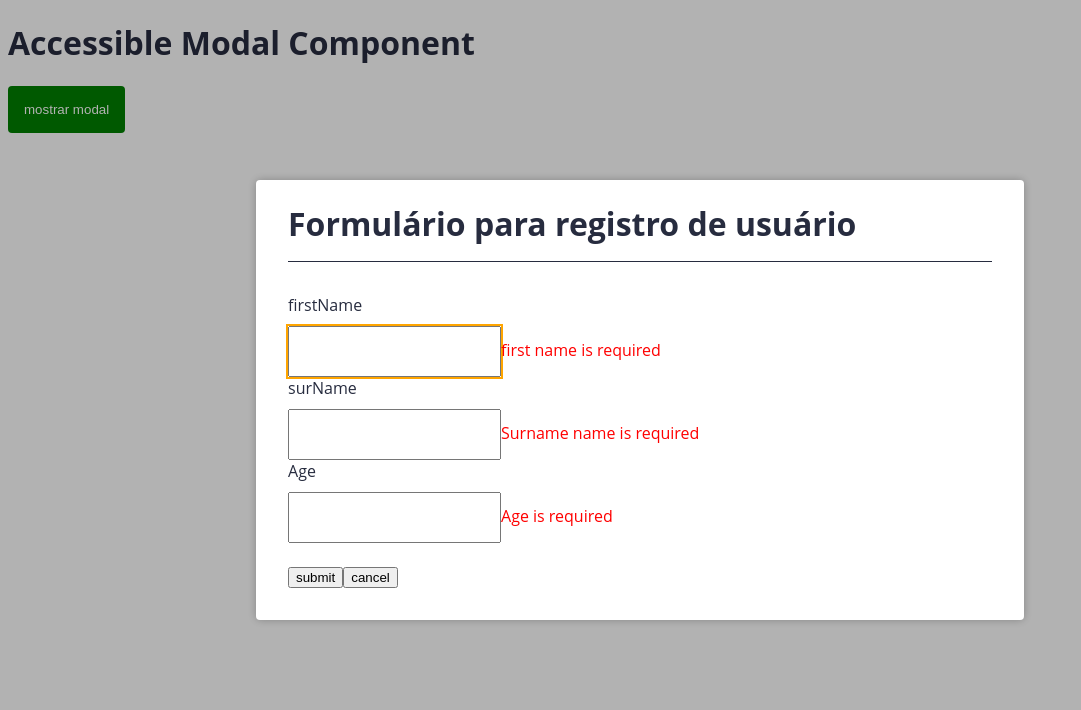
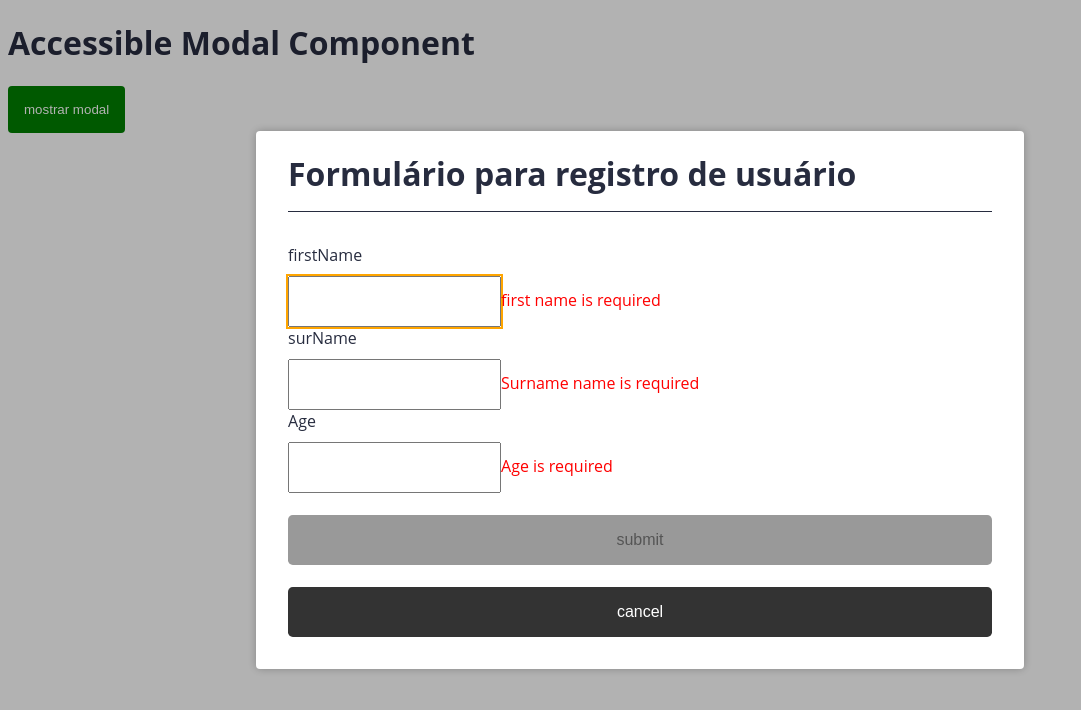
Before and after one commit to thalysson-nascimento/acessibilidade-avancada, an Angular app: page / in a window 1280 px wide. Both pictures are taken after a click on the button "mostrar modal". Shown: the top 710 px of the page, without its empty margins (0-1081 px from the left). Built offline with nearby package versions, Linux system fonts and the light colour scheme.

Commit message:
feat: included component button

```diff
--- a/src/app/app.component.html
+++ b/src/app/app.component.html
@@ -58,8 +58,14 @@
     <br />
 
     <div>
-      <button [attr.aria-disabled]="this.form.invalid">submit</button>
-      <button (click)="modalRef.close()">cancel</button>
+      <app-button
+        label="submit"
+        type="submit"
+        [ariaDisabled]="this.form.invalid"
+      ></app-button>
+      <br />
+
+      <app-button label="cancel" (click)="close()"></app-button>
     </div>
   </form>
 </ng-template>
--- a/src/app/app.component.ts
+++ b/src/app/app.component.ts
@@ -39,14 +39,19 @@ export class AppComponent implements OnInit {
     });
   }
 
+  close() {
+    console.log('fechar modal');
+    return this.modalRef.close();
+  }
+
   submit() {
-    console.log(this.form.value);
-
     if (this.form.invalid) {
+      console.log('formulário invalido');
       return;
     }
 
     this.modalRef.close();
     console.log('formulario subimetido com sucesso');
+    console.log(this.form.value);
   }
 }
--- a/src/app/app.module.ts
+++ b/src/app/app.module.ts
@@ -6,6 +6,7 @@ import { BrowserAnimationsModule } from '@angular/platform-browser/animations';
 import { ModalModule } from '@components/modal/modal.module';
 import { AppRoutingModule } from './app-routing.module';
 import { AppComponent } from './app.component';
+import { ButtonModule } from './shared/components/button/button.module';
 
 @NgModule({
   declarations: [AppComponent],
@@ -17,6 +18,7 @@ import { AppComponent } from './app.component';
     ModalModule,
     BrowserAnimationsModule,
     ReactiveFormsModule,
+    ButtonModule,
   ],
   providers: [],
   bootstrap: [AppComponent],
--- /dev/null
+++ b/src/app/shared/components/button/button.component.html
@@ -0,0 +1,12 @@
+<div class="contain-button">
+  <button
+    [ngClass]="ariaDisabled == false ? 'button' : 'button__disabled'"
+    class="button"
+    [id]="id"
+    [type]="type"
+    [attr.aria-label]="label"
+    [attr.aria-disabled]="ariaDisabled"
+  >
+    {{ label }}
+  </button>
+</div>
--- /dev/null
+++ b/src/app/shared/components/button/button.component.scss
@@ -0,0 +1,18 @@
+.contain-button {
+  width: 100%;
+}
+
+.button {
+  width: 100%;
+  background-color: #333;
+  border: none;
+  border-radius: 0.3rem;
+  padding: 1rem;
+  font-size: 1rem;
+  color: #fff;
+
+  &__disabled {
+    background-color: #999;
+    color: #555;
+  }
+}
--- /dev/null
+++ b/src/app/shared/components/button/button.component.ts
@@ -0,0 +1,21 @@
+import { Component, Input, OnInit } from '@angular/core';
+
+@Component({
+  selector: 'app-button',
+  templateUrl: './button.component.html',
+  styleUrls: ['./button.component.scss'],
+})
+export class ButtonComponent implements OnInit {
+  @Input()
+  id: string;
+  @Input()
+  type: string = 'button';
+  @Input()
+  ariaDisabled?: boolean = false;
+  @Input()
+  label: string;
+
+  constructor() {}
+
+  ngOnInit() {}
+}
--- a/src/app/shared/models/modal-ref.ts
+++ b/src/app/shared/models/modal-ref.ts
@@ -5,7 +5,7 @@ export class ModalRef {
   constructor(private componentRef: ComponentRef<ModalComponent>) {}
 
   close(): void {
+    this.componentRef.destroy();
     console.log('closed called');
-    this.componentRef.destroy();
   }
 }
```
Also changed, not shown: src/app/shared/components/button/button.module.ts (added, +10 -0 lines), 1 other file (tests, documents, lock files or other folders).
